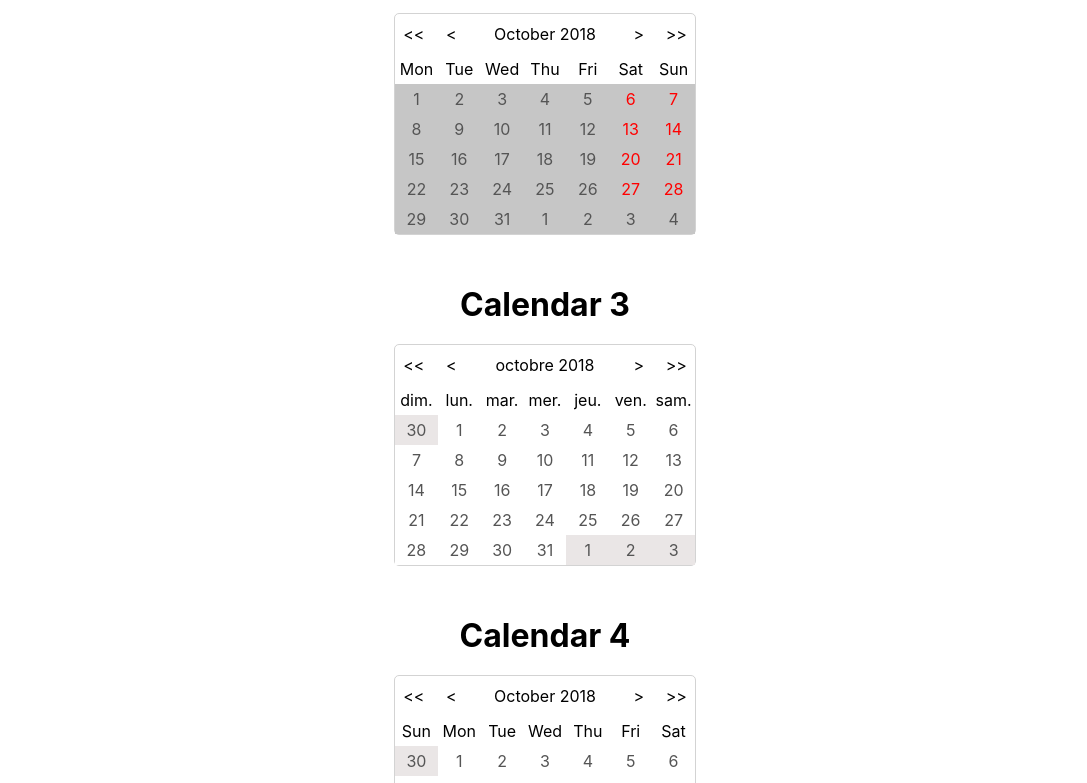
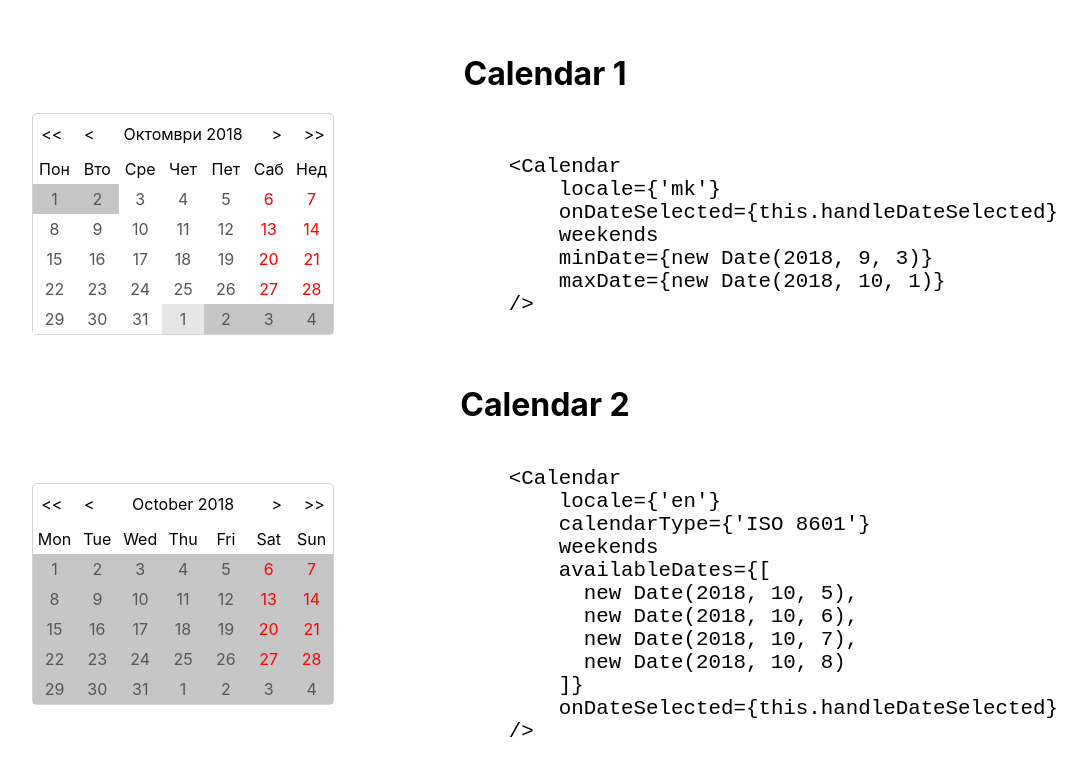
Before and after one commit to KristijanJovanovski/react-custom-calendar, a React (Create React App) app: page / in a window 1280 px wide. Shown: the part 397-1180 px from the top of the page, without its empty margins (95-1182 px from the left). Built offline with nearby package versions, Linux system fonts and the light colour scheme.

Commit message:
improved nav, disableable tiles, hide before & after dates

```diff
--- a/src/App.css
+++ b/src/App.css
@@ -8,8 +8,9 @@
 
 h1 {
   margin: 20px 0;
+  text-align: center;
 }
-.calendar-container {
+.container {
   flex: 1;
   display: flex;
   flex-direction: column;
@@ -17,3 +18,14 @@ h1 {
   align-items: center;
   margin-bottom: 30px;
 }
+.calendar-container {
+  flex: 1;
+  display: flex;
+  flex-direction: row;
+  justify-content: center;
+  align-items: center;
+}
+.calendar-code {
+  white-space: pre-wrap;
+  font-size: 1.3rem;
+}
--- a/src/App.js
+++ b/src/App.js
@@ -12,30 +12,99 @@ class App extends Component {
   render() {
     return (
       <div className="App">
+        <div className="container">
+          <h1>Calendar 0</h1>
           <div className="calendar-container">
+            <Calendar
+              locale={'mk'}
+              onDateSelected={this.handleDateSelected}
+              weekends
+              disableableCenturyViewTiles
+              disableableDecadeViewTiles
+              disableableYearViewTiles
+              navigableBeforeAndAfterDates
+              minDate={new Date(2018, 9, 3)}
+              maxDate={new Date(2018, 10, 1)}
+              disabledDates={[new Date(2018, 9, 5)]}
+              availableDates={[new Date(2018, 10, 4)]}
+            />
+            <code className="calendar-code">
+              {`
+              <Calendar
+                  locale={'mk'}
+                  onDateSelected={this.handleDateSelected}
+                  weekends
+                  disableableCenturyViewTiles
+                  disableableDecadeViewTiles
+                  disableableYearViewTiles
+                  navigableBeforeAndAfterDates
+                  minDate={new Date(2018, 9, 3)}
+                  maxDate={new Date(2018, 10, 1)}
+                  disabledDates={[new Date(2018, 9, 5)]}
+                  availableDates={[new Date(2018, 10, 4)]}
+              />`}
+            </code>
+          </div>
+        </div>
+        <div className="container">
           <h1>Calendar 1</h1>
+          <div className="calendar-container">
             <Calendar
               locale={'mk'}
               onDateSelected={this.handleDateSelected}
               weekends
               minDate={new Date(2018, 9, 3)}
               maxDate={new Date(2018, 10, 1)}
-            disabledDates={[new Date(2018, 9, 5)]}
-            availableDates={[new Date(2018, 10, 4)]}
             />
+            <code className="calendar-code">
+              {`
+              <Calendar
+                  locale={'mk'}
+                  onDateSelected={this.handleDateSelected}
+                  weekends
+                  minDate={new Date(2018, 9, 3)}
+                  maxDate={new Date(2018, 10, 1)}
+              />`}
+            </code>
           </div>
+        </div>
+
+        <div className="container">
+          <h1>Calendar 2</h1>
           <div className="calendar-container">
-          <h1>Calendar 2</h1>
             <Calendar
               locale={'en'}
               calendarType={'ISO 8601'}
               weekends
-            availableDates={[new Date(2018, 10, 5)]}
+              availableDates={[
+                new Date(2018, 10, 5),
+                new Date(2018, 10, 6),
+                new Date(2018, 10, 7),
+                new Date(2018, 10, 8)
+              ]}
               onDateSelected={this.handleDateSelected}
             />
+            <code className="calendar-code">
+              {`
+              <Calendar
+                  locale={'en'}
+                  calendarType={'ISO 8601'}
+                  weekends
+                  availableDates={[
+                    new Date(2018, 10, 5),
+                    new Date(2018, 10, 6),
+                    new Date(2018, 10, 7),
+                    new Date(2018, 10, 8)
+                  ]}
+                  onDateSelected={this.handleDateSelected}
+              />`}
+            </code>
           </div>
+        </div>
+
+        <div className="container">
+          <h1>Calendar 3</h1>
           <div className="calendar-container">
-          <h1>Calendar 3</h1>
             <Calendar
               locale={'fr'}
               calendarType={'US'}
@@ -43,14 +112,36 @@ class App extends Component {
               range
               onDateSelected={this.handleDateSelected}
             />
+            <code className="calendar-code">
+              {`
+              <Calendar
+                  locale={'fr'}
+                  calendarType={'US'}
+                  multiSelect
+                  range
+                  onDateSelected={this.handleDateSelected}
+              />`}
+            </code>
           </div>
+        </div>
+
+        <div className="container">
+          <h1>Calendar 4</h1>
           <div className="calendar-container">
-          <h1>Calendar 4</h1>
             <Calendar
               locale={'ddd'}
               calendarType={'US'}
               onDateSelected={this.handleDateSelected}
             />
+            <code className="calendar-code">
+              {`
+              <Calendar
+                  locale={'ddd'}
+                  calendarType={'US'}
+                  onDateSelected={this.handleDateSelected}
+              />`}
+            </code>
+          </div>
         </div>
       </div>
     )
--- a/src/Calendar/Calendar.js
+++ b/src/Calendar/Calendar.js
@@ -129,7 +129,12 @@ class Calendar extends Component {
       nextDisabled,
       doublePrevDisabled,
       doubleNextDisabled,
-      navigationHidden
+      navigationHidden,
+      disableableYearViewTiles,
+      disableableDecadeViewTiles,
+      disableableCenturyViewTiles,
+      hideBeforeAndAfterDates,
+      navigableBeforeAndAfterDates
     } = this.props
     const monthView = currentView === MONTH
     const locale = this.props.locale || 'en'
@@ -185,6 +190,11 @@ class Calendar extends Component {
           onDateSelected={onDateSelected}
           onPrev={this.handlePrev}
           onNext={this.handleNext}
+          disableableYearViewTiles={disableableYearViewTiles}
+          disableableDecadeViewTiles={disableableDecadeViewTiles}
+          disableableCenturyViewTiles={disableableCenturyViewTiles}
+          navigableBeforeAndAfterDates={navigableBeforeAndAfterDates}
+          hideBeforeAndAfterDates={hideBeforeAndAfterDates}
         />
       </div>
     )
@@ -213,6 +223,11 @@ Calendar.propTypes = {
   prevClasses: PropTypes.string,
   labelClasses: PropTypes.string,
   nextClasses: PropTypes.string,
-  doubleNextClasses: PropTypes.string
+  doubleNextClasses: PropTypes.string,
+  disableableYearViewTiles: PropTypes.bool,
+  disableableDecadeViewTiles: PropTypes.bool,
+  disableableCenturyViewTiles: PropTypes.bool,
+  navigableBeforeAndAfterDates: PropTypes.bool,
+  hideBeforeAndAfterDates: PropTypes.bool
 }
 export default Calendar
--- a/src/Calendar/ui/Grid.js
+++ b/src/Calendar/ui/Grid.js
@@ -12,10 +12,15 @@ import {
   getMonthsArray,
   getMonthViewDates,
   getNewDate,
-  getDecadeRange
+  getDecadeRange,
+  getMonthFormated,
+  beforeMonths,
+  afterMonths,
+  getDecadeStartYear,
+  getDecadeEndYear
 } from '../utils/helpers'
 import Tile from './Tile'
-import { MONTH, YEAR, DECADE, CENTURY } from '../utils/constants'
+import { MONTH, YEAR, DECADE, CENTURY, LONG } from '../utils/constants'
 
 const Grid = ({
   locale = 'en',
@@ -35,13 +40,24 @@ const Grid = ({
   onMultiSelect,
   onSingleSelect,
   onPrev,
-  onNext
+  onNext,
+  disableableYearViewTiles,
+  disableableDecadeViewTiles,
+  disableableCenturyViewTiles,
+  navigableBeforeAndAfterDates,
+  hideBeforeAndAfterDates
 }) => {
   const selectHandler = (date, selected) => {
     const selectFn = multiSelect ? onMultiSelect : onSingleSelect
-    if (beforeDates(date, firstOfMonthDate(currentStartDate))) {
+    if (
+      navigableBeforeAndAfterDates &&
+      beforeDates(date, firstOfMonthDate(currentStartDate))
+    ) {
       onPrev && onPrev()
-    } else if (afterDates(date, endOfMonthDate(currentStartDate))) {
+    } else if (
+      navigableBeforeAndAfterDates &&
+      afterDates(date, endOfMonthDate(currentStartDate))
+    ) {
       onNext && onNext()
     }
     selectFn(date, selected)
@@ -51,19 +67,26 @@ const Grid = ({
   let data
   switch (currentView) {
     case MONTH:
-      data = getMonthViewDates(currentStartDate, calendarType).map(
-        (item, idx) => {
+      data = getMonthViewDates(
+        currentStartDate,
+        calendarType,
+        !!hideBeforeAndAfterDates
+      ).map((item, idx) => {
         const weekend = idx % 7
-          const grayed =
+        let blank, grayed, disabled, showWeekend, selected
+        if (item === null) {
+          blank = true
+        } else {
+          grayed =
             currentStartDate.getFullYear() !== item.getFullYear() ||
             currentStartDate.getMonth() !== item.getMonth()
-          const selected =
+          selected =
             (selectedDates &&
               selectedDates.some(selectedItem =>
                 equalDates(item, selectedItem)
               )) ||
             (selectedDate && equalDates(item, selectedDate))
-          let disabled
+
           if (!availableDates) {
             disabled =
               (minDate && beforeDates(item, minDate)) ||
@@ -90,18 +113,19 @@ const Grid = ({
                 ))
           }
 
-          let showWeekend
           if (weekends && calendarType === 'ISO 8601') {
             showWeekend = weekend === 5 || weekend === 6
           }
           if (weekends && calendarType === 'US') {
             showWeekend = weekend === 0 || weekend === 6
           }
+        }
         return (
           <Tile
             key={idx}
             idx={idx}
             dateType
+            blank={blank}
             weekend={showWeekend}
             grayed={grayed}
             disabled={disabled}
@@ -111,42 +135,130 @@ const Grid = ({
             value={item}
           />
         )
-        }
-      )
+      })
       break
     case YEAR:
-      data = getMonthsArray(locale).map((item, idx) => (
+      data = getMonthsArray(currentStartDate).map((item, idx) => {
+        let disabled
+        const month = getMonthFormated(item, locale, LONG)
+        if (disableableYearViewTiles) {
+          if (!availableDates) {
+            disabled =
+              (minDate && beforeMonths(item, minDate)) ||
+              (maxDate && afterMonths(item, maxDate))
+          } else if (!minDate && !maxDate) {
+            disabled = !availableDates.some(
+              availableItem => availableItem.getMonth() === item.getMonth()
+            )
+          } else {
+            disabled =
+              !availableDates.some(
+                availableItem => availableItem.getMonth() === item.getMonth()
+              ) &&
+              (minDate &&
+                maxDate &&
+                (beforeMonths(item, minDate) || afterMonths(item, maxDate)))
+          }
+        }
+
+        return (
           <Tile
             key={idx}
+            disabled={disabled}
             onDrillDown={idx => onDrillDown(idx)}
-          value={item}
+            value={month}
             idx={idx}
           />
-      ))
+        )
+      })
       break
     case DECADE:
       data = Array(10)
         .fill()
-        .map((item, idx) => (
+        .map((item, idx) => getNewDate(currentStartDate, YEAR, idx))
+        .map((item, idx) => {
+          let disabled
+          if (disableableDecadeViewTiles) {
+            if (!availableDates) {
+              disabled =
+                (minDate && item.getFullYear() < minDate.getFullYear()) ||
+                (maxDate && item.getFullYear() > maxDate.getFullYear())
+            } else if (!minDate && !maxDate) {
+              disabled =
+                availableDates &&
+                !availableDates.some(
+                  availableItem =>
+                    availableItem.getFullYear() === item.getFullYear()
+                )
+            } else {
+              disabled =
+                !availableDates.some(
+                  availableItem =>
+                    availableItem.getFullYear() === item.getFullYear()
+                ) &&
+                (minDate &&
+                  maxDate &&
+                  (item.getFullYear() < minDate.getFullYear() ||
+                    item.getFullYear() > maxDate.getFullYear()))
+            }
+          }
+          return (
             <Tile
               key={idx}
               onDrillDown={idx => onDrillDown(idx)}
-            value={getNewDate(currentStartDate, YEAR, idx).getFullYear()}
+              value={item.getFullYear()}
+              disabled={disabled}
               idx={idx}
             />
-        ))
+          )
+        })
       break
     case CENTURY:
       data = Array(10)
         .fill()
-        .map((item, idx) => (
+        .map((item, idx) => getNewDate(currentStartDate, DECADE, idx))
+        .map((item, idx) => {
+          let disabled
+          if (disableableCenturyViewTiles) {
+            const startYear = getDecadeStartYear(item)
+            const endYear = getDecadeEndYear(item)
+            if (!availableDates) {
+              disabled =
+                (minDate && startYear > minDate.getFullYear()) ||
+                (minDate && endYear < minDate.getFullYear()) ||
+                ((maxDate && startYear > maxDate.getFullYear()) ||
+                  (maxDate && endYear < maxDate.getFullYear()))
+            } else if (!minDate && !maxDate) {
+              disabled =
+                availableDates &&
+                !availableDates.some(
+                  availableItem =>
+                    startYear < availableItem.getFullYear() &&
+                    endYear > availableItem.getFullYear()
+                )
+            } else {
+              disabled =
+                !availableDates.some(
+                  availableItem =>
+                    startYear < availableItem.getFullYear() &&
+                    endYear > availableItem.getFullYear()
+                ) &&
+                ((minDate && startYear > minDate.getFullYear()) ||
+                  (minDate && endYear < minDate.getFullYear()) ||
+                  ((maxDate && startYear > maxDate.getFullYear()) ||
+                    (maxDate && endYear < maxDate.getFullYear())))
+            }
+          }
+          return (
             <Tile
               key={idx}
+              disabled={disabled}
               onDrillDown={idx => onDrillDown(idx)}
-            value={getDecadeRange(getNewDate(currentStartDate, DECADE, idx))}
+              value={getDecadeRange(item)}
               idx={idx}
             />
-        ))
+          )
+        })
       break
 
     default:
@@ -177,7 +289,12 @@ Grid.propTypes = {
   disabledDates: PropTypes.arrayOf(PropTypes.instanceOf(Date)),
   availableDates: PropTypes.arrayOf(PropTypes.instanceOf(Date)),
   selectedDates: PropTypes.arrayOf(PropTypes.instanceOf(Date)),
-  selectedDate: PropTypes.instanceOf(Date)
+  selectedDate: PropTypes.instanceOf(Date),
+  disableableYearViewTiles: PropTypes.bool,
+  disableableDecadeViewTiles: PropTypes.bool,
+  disableableCenturyViewTiles: PropTypes.bool,
+  navigableBeforeAndAfterDates: PropTypes.bool,
+  hideBeforeAndAfterDates: PropTypes.bool
 }
 
 export default Grid
--- a/src/Calendar/ui/Tile.css
+++ b/src/Calendar/ui/Tile.css
@@ -20,10 +20,13 @@
   background-color: #aeefe8;
 }
 
-.tile.grayed {
-  background-color: #eae6e6;
+.tile.grayed,
+.tile.blank,
+.tile.blank:hover {
+  background-color: #e6e6e6;
   color: #555;
 }
+
 .tile.selected {
   background-color: #4093e0 !important;
   color: #fff;
--- a/src/Calendar/ui/Tile.js
+++ b/src/Calendar/ui/Tile.js
@@ -13,30 +13,36 @@ const Tile = ({
   onDrillDown,
   idx,
   onDateSelected,
-  onDateSelect
+  onDateSelect,
+  blank
 }) => {
-  const classes = `tile${disabled ? ' disabled' : ''}${
+  const classes = `tile${disabled || blank ? ' disabled' : ''}${
     selected ? ' selected' : ''
   }${grayed ? ' grayed' : ''}${weekend ? ' weekend' : ' '}${
     dateType ? ' tile-date' : ' tile-month'
-  }`
+  }${blank ? ' blank' : ''}`
 
-  const handleClick = () => {
-    if (!disabled) {
+  const handleSelectDate = () => {
+    if (!disabled && !blank) {
       onDateSelect(value, !selected)
       onDateSelected(value, !selected)
+    }
+  }
+  const handleDrillDown = () => {
+    if (!disabled && !blank) {
+      onDrillDown(idx)
     }
   }
 
   return (
     <>
       {!dateType ? (
-        <div className={classes} onClick={e => onDrillDown(idx)}>
+        <div className={classes} onClick={e => handleDrillDown()}>
           {value}
         </div>
       ) : (
-        <div className={classes} onClick={e => handleClick(e)}>
-          {value.getDate()}
+        <div className={classes} onClick={e => handleSelectDate(e)}>
+          {blank ? '' : value.getDate()}
         </div>
       )}
     </>
@@ -44,8 +50,11 @@ const Tile = ({
 }
 
 Tile.propTypes = {
-  value: PropTypes.oneOfType([PropTypes.string, PropTypes.instanceOf(Date)])
-    .isRequired,
+  value: PropTypes.oneOfType([
+    PropTypes.string,
+    PropTypes.number,
+    PropTypes.instanceOf(Date)
+  ]),
   idx: PropTypes.PropTypes.number.isRequired,
   onDateSelect: PropTypes.func,
   onDrillDown: PropTypes.func,
@@ -54,7 +63,8 @@ Tile.propTypes = {
   disabled: PropTypes.bool,
   selected: PropTypes.bool,
   weekend: PropTypes.bool,
-  grayed: PropTypes.bool
+  grayed: PropTypes.bool,
+  blank: PropTypes.bool
 }
 
 export default Tile
--- a/src/Calendar/utils/helpers.js
+++ b/src/Calendar/utils/helpers.js
@@ -54,23 +54,26 @@ export const afterDates = (first, second) => {
           first.getDate() > second.getDate())))
   )
 }
+export const beforeMonths = (first, second) => {
+  return (
+    first.getFullYear() < second.getFullYear() ||
+    (first.getFullYear() === second.getFullYear() &&
+      first.getMonth() < second.getMonth())
+  )
+}
+export const afterMonths = (first, second) => {
+  return (
+    first.getFullYear() > second.getFullYear() ||
+    (first.getFullYear() === second.getFullYear() &&
+      first.getMonth() > second.getMonth())
+  )
+}
 
-export const getMonthsArray = (locale = 'en', format = LONG) => {
-  if (locale !== 'mk') {
-    const monthFormat = format === LONG ? 'long' : 'short'
+export const getMonthsArray = date => {
+  checkDate(date)
   return Array(12)
     .fill()
-      .map((i, idx) =>
-        new Intl.DateTimeFormat([locale], {
-          month: monthFormat
-        }).format(new Date(new Date(0).setMonth(idx)))
-      )
-  }
-  const monthsArray = Object.keys(months[locale])
-    .sort((a, b) => a - b)
-    .map(m => capitalizeFirst(m))
-    .reduce((prev, curr) => [...prev, months[locale][curr]], [])
-  return monthsArray
+    .map((i, idx) => new Date(date.getFullYear(), idx))
 }
 
 export const transformWeekDays = (
@@ -309,7 +312,11 @@ export const endOfMonthDate = date => {
   return new Date(year, month + 1, 0)
 }
 
-export const getMonthViewDates = (date, type = 'ISO 8601') => {
+export const getMonthViewDates = (
+  date,
+  type = 'ISO 8601',
+  hideBeforeAndAfterDates = false
+) => {
   checkDate(date)
   let viewDates = []
   const month = date.getMonth()
@@ -343,7 +350,9 @@ export const getMonthViewDates = (date, type = 'ISO 8601') => {
       .map((item, idx) => idx + prevMonthStartLastDates)
       .map(
         date =>
-          new Date(
+          hideBeforeAndAfterDates
+            ? null
+            : new Date(
                 prevMonthEndDateObj.getFullYear(),
                 prevMonthEndDateObj.getMonth(),
                 date
@@ -369,7 +378,9 @@ export const getMonthViewDates = (date, type = 'ISO 8601') => {
     .map((item, idx) => idx + 1)
     .map(
       date =>
-        new Date(
+        hideBeforeAndAfterDates
+          ? null
+          : new Date(
               nextMonthStartDateObj.getFullYear(),
               nextMonthStartDateObj.getMonth(),
               date
```
Lines whose indentation alone changed are shown as unchanged.
